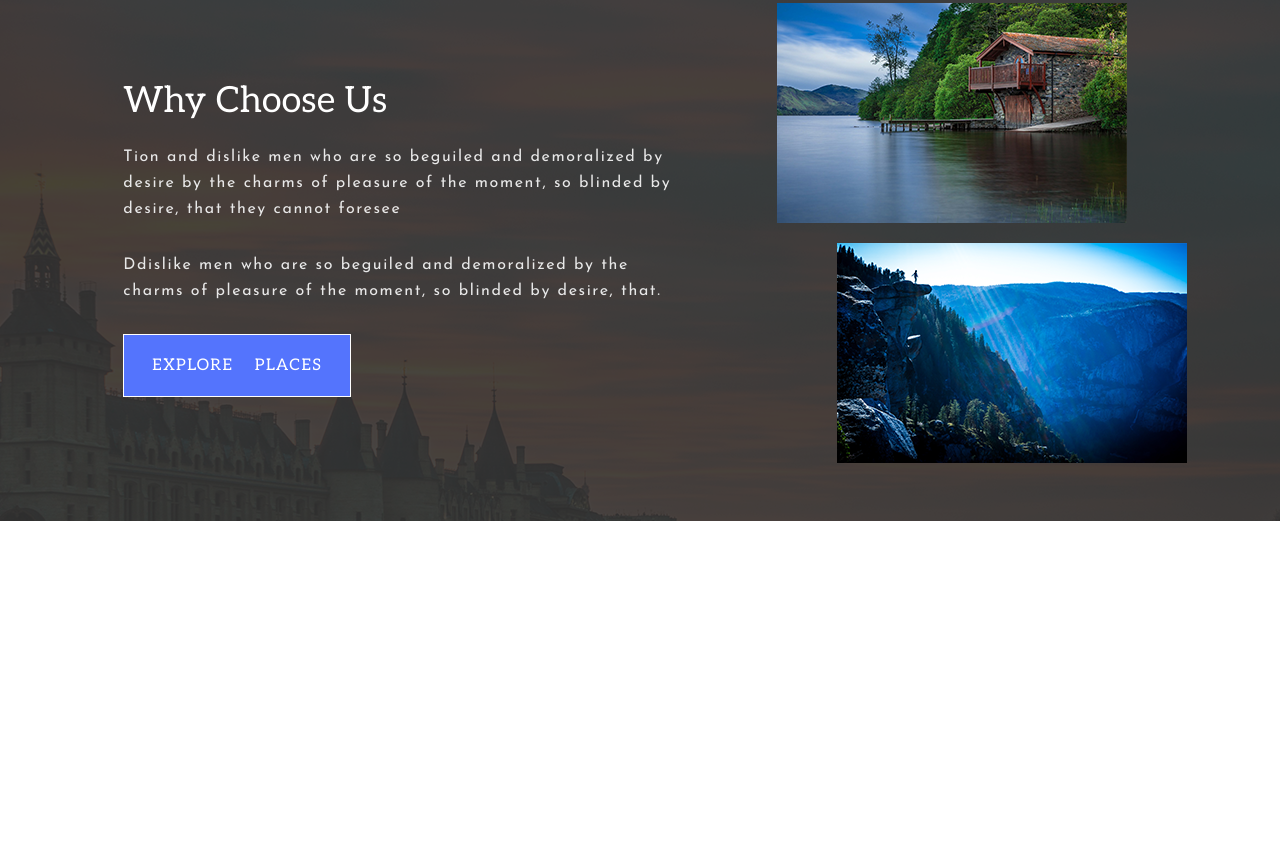
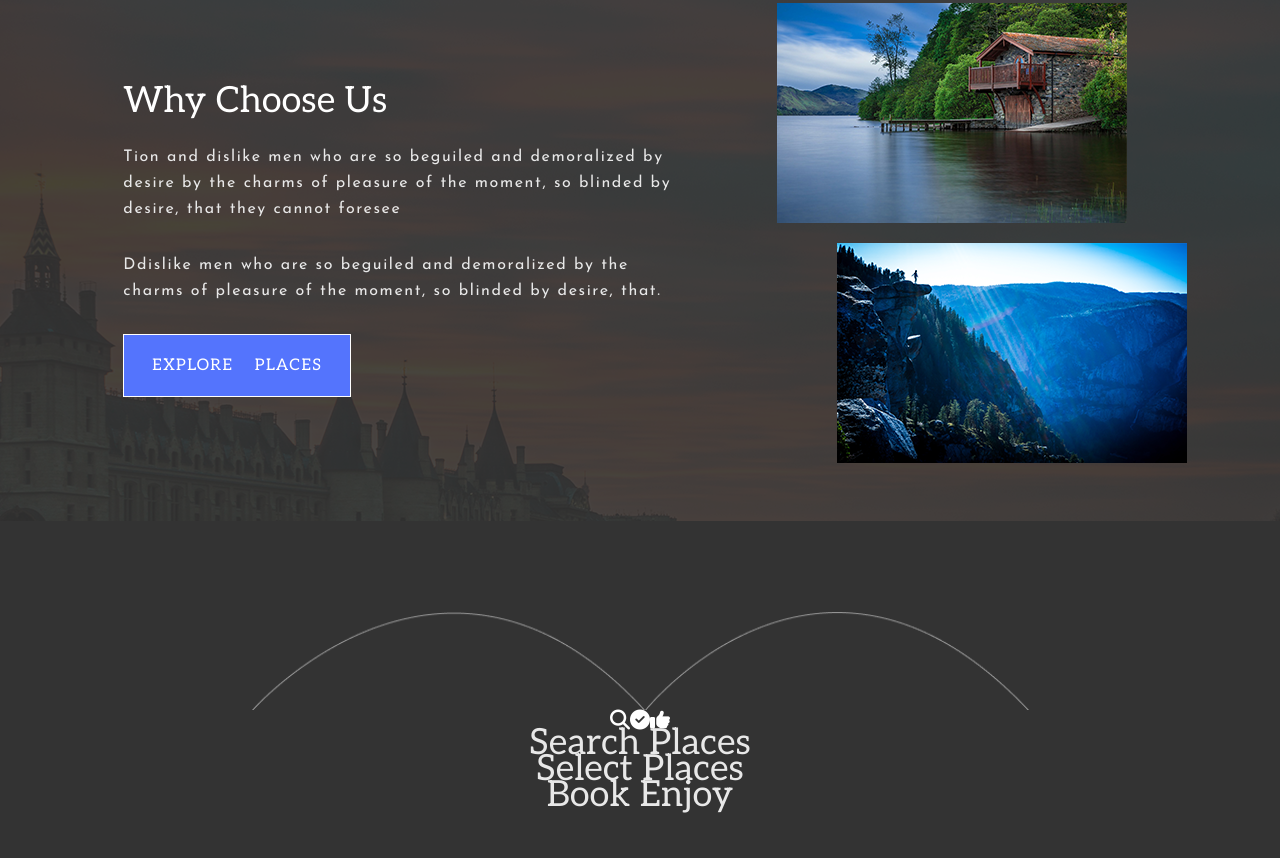
Before and after one commit to carolinacarlen/Test-your-skills-assignment, a plain HTML site: page index.html in a window 1280 px wide. Shown: the part 984-1842 px from the top of the page. Before the commit the page ends 1505 px from the top, so only its background shows below. Drawn offline with Linux system fonts and the light colour scheme.

Commit message:
added html + a bit of css for section 2

```diff
--- a/index.html
+++ b/index.html
@@ -80,5 +80,20 @@
         />
       </div>
     </section>
+    <section class="section2">
+      <div class="topsect2">
+        <img class="shape1img" src="images/Shape 1.png" alt="bows" />
+      </div>
+      <div class="botsect2icons">
+        <i class="fa-solid fa-magnifying-glass"></i>
+        <i class="fa-solid fa-circle-check"></i>
+        <i class="fa-solid fa-thumbs-up"></i>
+      </div>
+      <div class="botsect2text">
+        <p class="sect2opt">Search Places</p>
+        <p class="sect2opt">Select Places</p>
+        <p class="sect2opt">Book Enjoy</p>
+      </div>
+    </section>
   </body>
 </html>
--- /dev/null
+++ b/sass/_section2.scss
@@ -0,0 +1,36 @@
+.section2 {
+  background-color: #333333;
+  height: 337px;
+  display: flex;
+  flex-direction: column;
+  justify-content: center;
+  align-items: center;
+}
+
+.shape1img {
+  width: 777px;
+  height: 99px;
+  margin-top: 40px;
+}
+
+.botsect2 {
+  display: flex;
+  flex-direction: row;
+}
+
+.botsect2icons {
+  display: flex;
+  flex-direction: row;
+  justify-content: space-evenly;
+}
+.sect2opt {
+  font-family: "Aleo";
+  font-style: normal;
+  font-weight: 400;
+  font-size: 36px;
+  line-height: 26px;
+  color: #e8e8e8;
+  display: flex;
+  flex-direction: row;
+  justify-content: space-evenly;
+}
--- a/sass/index.scss
+++ b/sass/index.scss
@@ -1,6 +1,7 @@
 @import "fonts";
 @import "header";
 @import "section1";
+@import "section2";
 
 * {
   margin: auto;
```
Also changed, not shown: css/index.css, images/Shape 1.png (added), sass/index.css, 1 other file.
